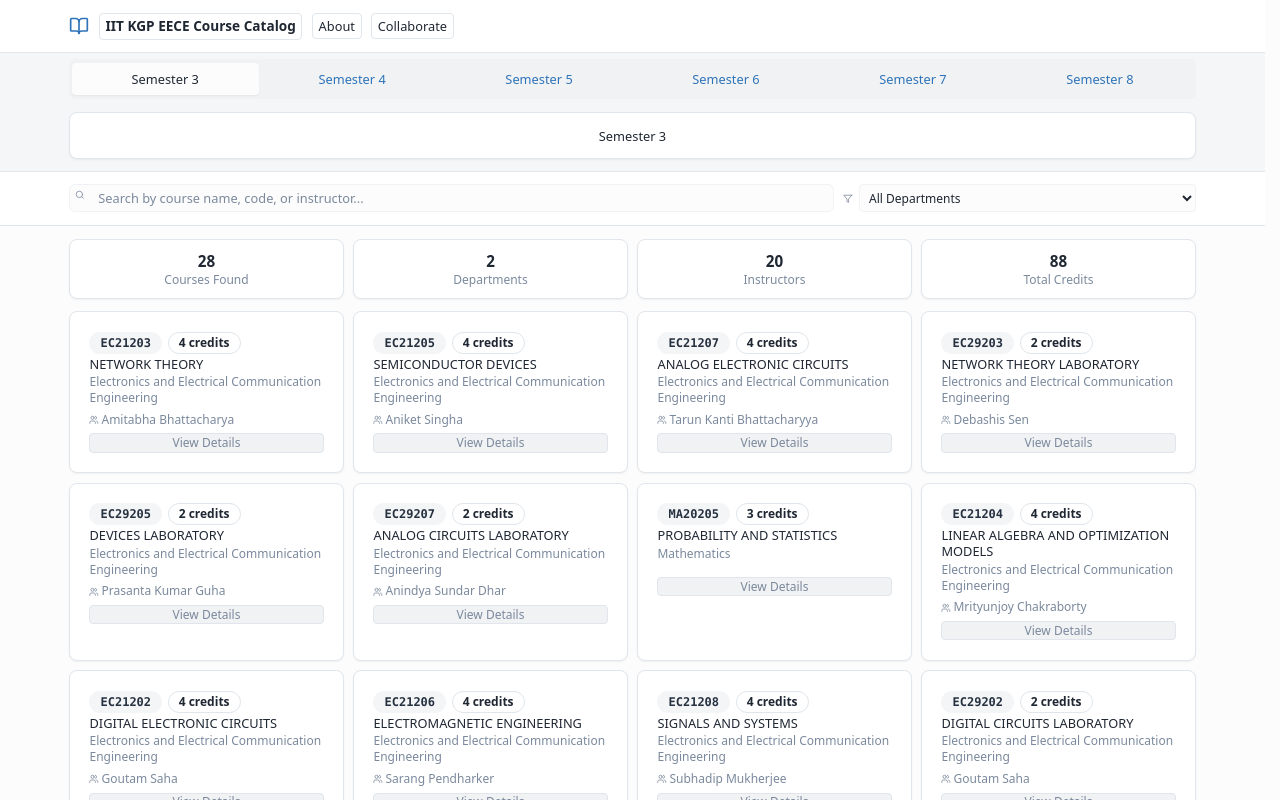
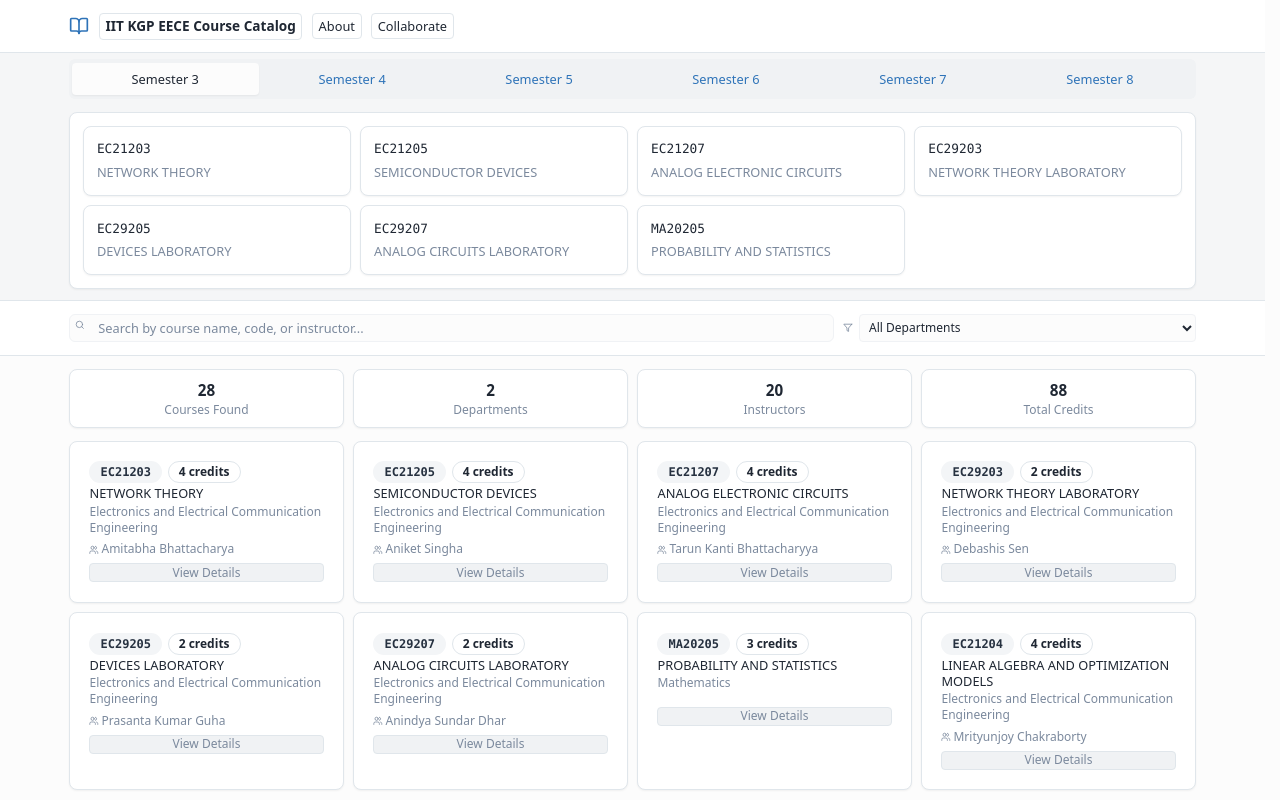
Before and after one commit to aaryans-tech-conclave/course-condensed-campus, a React (Vite) app: page / in a window 1280 px wide. Shown: the top 800 px of the page. Built offline with nearby package versions, Linux system fonts and the light colour scheme.

Commit message:
content page layout edit

```diff
--- a/src/pages/Index.tsx
+++ b/src/pages/Index.tsx
@@ -48,6 +48,59 @@ const Index = () => {
     return instructors.size;
   }, [filteredCourses]);
 
+  // Define semester courses
+  const semester3CourseIds = [
+    "EC21203", "EC21205", "EC21207", "EC29203",
+    "EC29205", "EC29207", "MA20205"
+  ];
+
+  const semester4CourseIds = [
+    "EC21204", "EC21202", "EC21206", "EC21208",
+    "EC29202", "EC21210"
+  ];
+
+  const semester5CourseIds = [
+    "EC39201", "EC31203", "EC39005", "EC31005",
+    "EC31205", "EC31201", "EC39001"
+  ];
+
+  const semester6CourseIds = [
+    "EC31204", "EC30202", "EC31004", "EC31202",
+    "EC39202", "EC39002", "EC39004", "EC60294"
+  ];
+
+  const getSemesterCourses = (courseIds: string[]) => {
+    return courses.filter(course => courseIds.includes(course.id));
+  };
+
+  const semester3Courses = getSemesterCourses(semester3CourseIds);
+  const semester4Courses = getSemesterCourses(semester4CourseIds);
+  const semester5Courses = getSemesterCourses(semester5CourseIds);
+  const semester6Courses = getSemesterCourses(semester6CourseIds);
+
+  const renderCourseTiles = (semesterCourses: typeof courses) => (
+    <div className="grid grid-cols-2 md:grid-cols-3 lg:grid-cols-4 gap-3">
+      {semesterCourses.map(course => (
+        <Card
+          key={course.id}
+          className="cursor-pointer hover:shadow-md transition-shadow"
+          onClick={() => handleViewDetails(course.id)}
+        >
+          <CardContent className="p-4">
+            <div className="space-y-1">
+              <div className="font-mono text-sm font-medium">
+                {course.code}
+              </div>
+              <div className="text-sm text-muted-foreground">
+                {course.name}
+              </div>
+            </div>
+          </CardContent>
+        </Card>
+      ))}
+    </div>
+  );
+
   return (
     <div>
       {/* Semester Tabs */}
@@ -64,11 +117,48 @@ const Index = () => {
 
             {/* Tab Content Area */}
             <div className="mt-4 mb-2">
-              {[3, 4, 5, 6, 7, 8].map(sem => (
+              {/* Semester 3 */}
+              <TabsContent value="3" className="mt-0">
+                <Card>
+                  <CardContent className="p-4">
+                    {renderCourseTiles(semester3Courses)}
+                  </CardContent>
+                </Card>
+              </TabsContent>
+
+              {/* Semester 4 */}
+              <TabsContent value="4" className="mt-0">
+                <Card>
+                  <CardContent className="p-4">
+                    {renderCourseTiles(semester4Courses)}
+                  </CardContent>
+                </Card>
+              </TabsContent>
+
+              {/* Semester 5 */}
+              <TabsContent value="5" className="mt-0">
+                <Card>
+                  <CardContent className="p-4">
+                    {renderCourseTiles(semester5Courses)}
+                  </CardContent>
+                </Card>
+              </TabsContent>
+
+              {/* Semester 6 */}
+              <TabsContent value="6" className="mt-0">
+                <Card>
+                  <CardContent className="p-4">
+                    {renderCourseTiles(semester6Courses)}
+                  </CardContent>
+                </Card>
+              </TabsContent>
+
+              {/* Other semesters */}
+              {[7, 8].map(sem => (
                 <TabsContent key={sem} value={sem.toString()} className="mt-0">
                   <Card>
                     <CardContent className="p-4">
-                      <p className="text-sm text-center">Semester {sem}</p>
+                      <p className="text-sm text-center">Coming soon</p>
                     </CardContent>
                   </Card>
                 </TabsContent>
```
